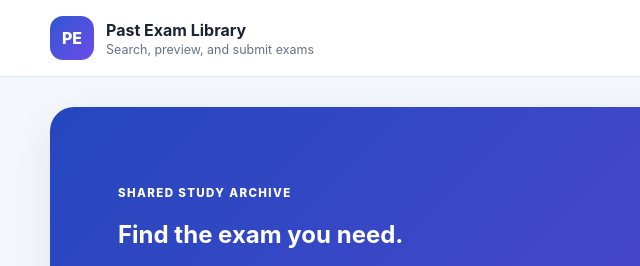
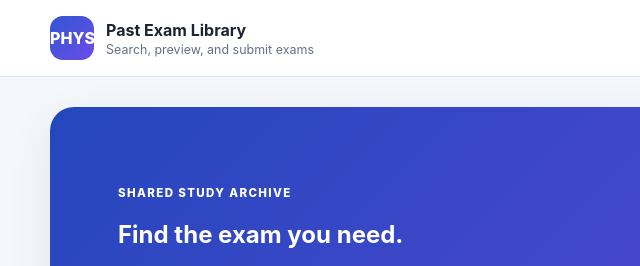
Before and after one commit to chou-chuan-chuan/pastexam_supabase_google_login, a plain HTML site: page index.html in a window 1280 px wide. Shown: the top 266 px of the page, 0-640 px from the left. Drawn offline with Linux system fonts and the light colour scheme; a script that the page names is missing.

Commit message:
Update index.html

```diff
--- a/index.html
+++ b/index.html
@@ -11,7 +11,7 @@
   <header class="site-header">
     <div class="header-inner">
       <a class="brand" href="./">
-        <span class="brand-mark">PE</span>
+        <span class="brand-mark">PHYS</span>
         <span>
           <strong>Past Exam Library</strong>
           <small>Search, preview, and submit exams</small>
```
